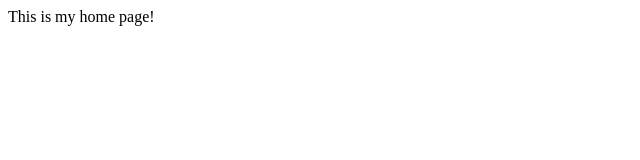
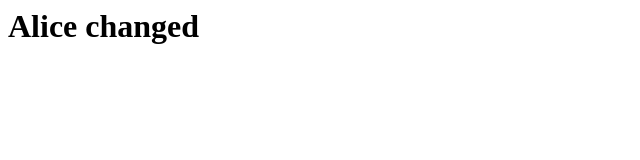
Before and after one commit to tuanna2122/my-git-sample, a plain HTML site: page index.html in a window 1280 px wide. Shown: the whole page, without its empty margins (0-640 px from the left). Drawn offline with Linux system fonts and the light colour scheme.

Commit message:
Alice changed index.html

```diff
--- a/index.html
+++ b/index.html
@@ -5,6 +5,6 @@
 		</title>
 	</head>
 	<body>
-		<h1></h1>This is my home page!
+		<h1>Alice changed</h1>
 	</body>
 </html>
```
